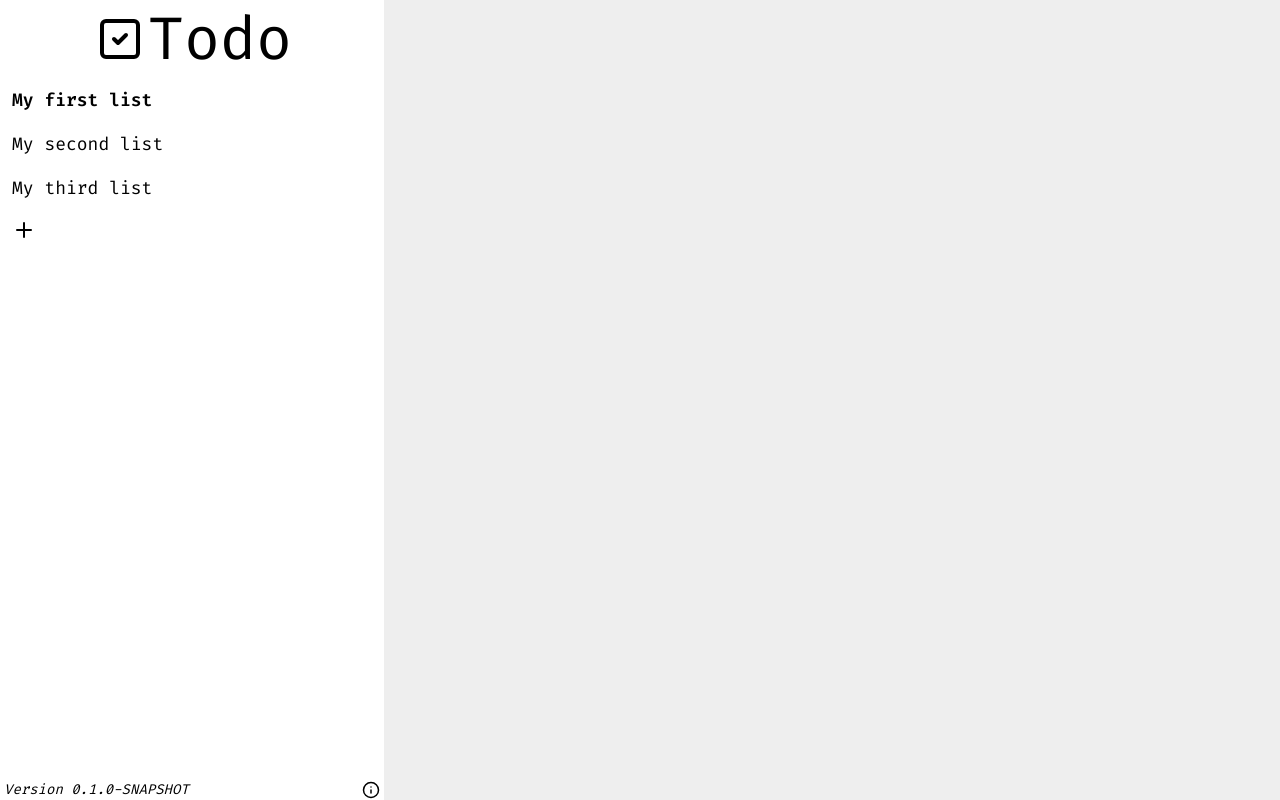
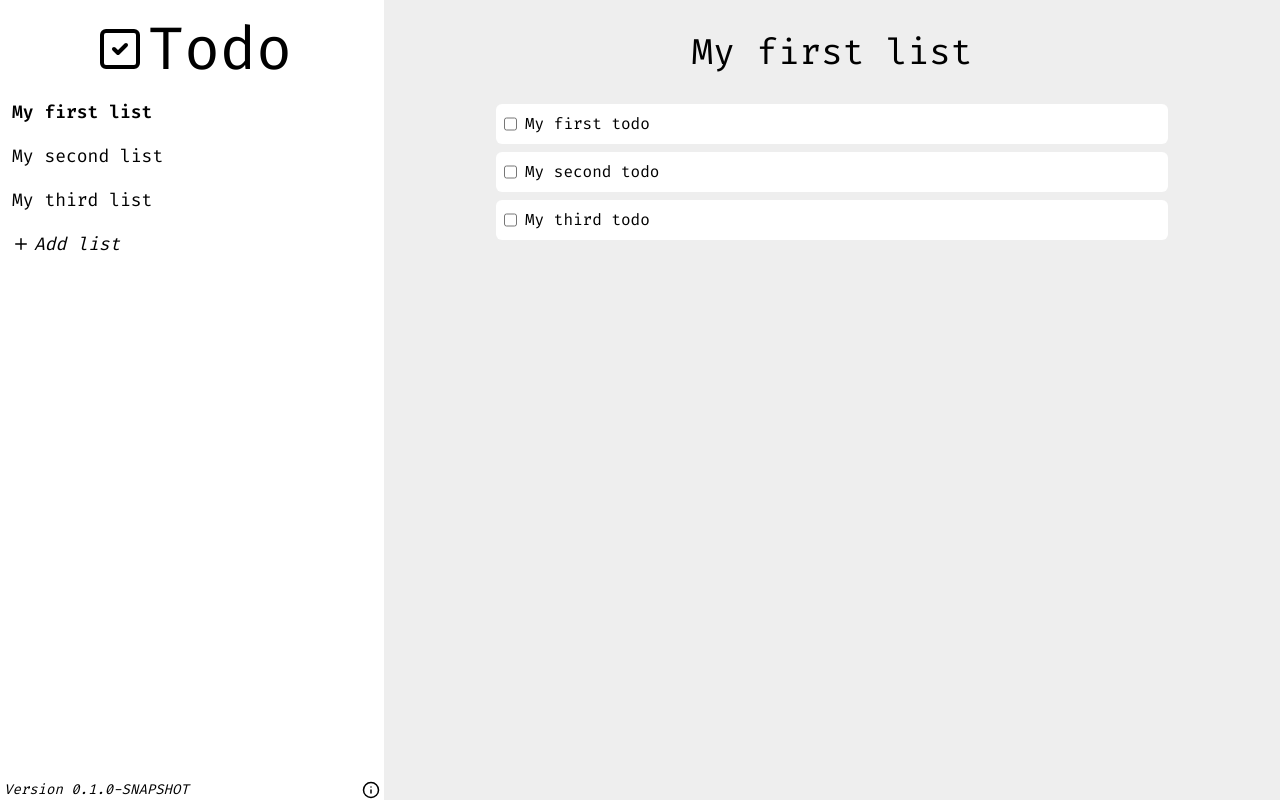
Before and after one commit to matsbak/idata2502-project, a Vue app in the folder frontend/: page / in a window 1280 px wide. Built offline with nearby package versions, Linux system fonts and the light colour scheme.

Commit message:
Add main section

```diff
--- a/frontend/index.html
+++ b/frontend/index.html
@@ -10,7 +10,7 @@
     <title>Todo</title>
   </head>
   <body>
-    <div id="app" class="h-full"></div>
+    <div id="app" class="flex h-full"></div>
     <script type="module" src="/src/main.ts"></script>
   </body>
 </html>
--- a/frontend/src/App.vue
+++ b/frontend/src/App.vue
@@ -1,7 +1,9 @@
 <script setup lang="ts">
 import Sidebar from './components/Sidebar.vue'
+import MainSection from './components/MainSection.vue'
 </script>
 
 <template>
   <Sidebar />
+  <MainSection />
 </template>
--- a/frontend/src/components/HeaderSection.vue
+++ b/frontend/src/components/HeaderSection.vue
@@ -3,7 +3,7 @@ import { SquareCheck } from 'lucide-vue-next'
 </script>
 
 <template>
-  <header class="flex justify-center items-center h-1/10">
+  <header class="flex justify-center items-center h-1/8">
     <SquareCheck
       class="m-1"
       :size="48"
--- /dev/null
+++ b/frontend/src/components/MainSection.vue
@@ -0,0 +1,31 @@
+<script setup lang="ts">
+</script>
+
+<template>
+  <main class="flex flex-col grow">
+    <h2 class="flex justify-center items-center p-8 text-4xl">My first list</h2>
+    <ul class="flex flex-col grow items-center overflow-y-auto">
+      <li class="flex mb-2 p-2 w-2xl rounded-md bg-white">
+        <input
+          type="checkbox"
+          class="mr-2"
+        />
+        <p class="overflow-x-hidden text-nowrap hover:line-through cursor-default">My first todo</p>
+      </li>
+      <li class="flex mb-2 p-2 w-2xl rounded-md bg-white">
+        <input
+          type="checkbox"
+          class="mr-2"
+        />
+        <p class="overflow-x-hidden text-nowrap hover:line-through cursor-default">My second todo</p>
+      </li>
+      <li class="flex mb-2 p-2 w-2xl rounded-md bg-white">
+        <input
+          type="checkbox"
+          class="mr-2"
+        />
+        <p class="overflow-x-hidden text-nowrap hover:line-through cursor-default">My third todo</p>
+      </li>
+    </ul>
+  </main>
+</template>
--- a/frontend/src/components/Sidebar.vue
+++ b/frontend/src/components/Sidebar.vue
@@ -64,13 +64,13 @@ const addList = () => {
     <div v-if="!displayInfo" class="h-full">
       <div class="h-39/40 w-full">
         <HeaderSection />
-        <ul class="px-1 h-9/10 w-full overflow-y-auto">
+        <ul class="px-1 h-7/8 w-full overflow-y-auto">
           <li
             v-for="list in lists"
             :key="list.id"
             @click="select(list.id)"
             :class="[
-              'p-2 text-lg cursor-pointer',
+              'pb-4 px-2 w-fit text-lg cursor-pointer',
               selected === list.id ? 'font-semibold' : 'hover:font-semibold'
             ]"
           >
@@ -80,7 +80,7 @@ const addList = () => {
             v-if="inputMode"
             @keyup.escape="disableInputMode()"
             @keyup.enter="addList()"
-            class="flex items-center justify-between p-2 w-full text-lg"
+            class="flex items-center justify-between px-2 w-full text-lg"
           >
             <input
               ref="input"
@@ -94,9 +94,13 @@ const addList = () => {
           <li
             v-else
             @click="enableInputMode()"
-            class="p-2 w-min cursor-pointer"
+            class="flex items-center px-2 w-fit text-lg italic hover:font-semibold cursor-pointer"
           >
-            <Plus />
+            <Plus
+              :size="18"
+              class="mr-1"
+            />
+            Add list
           </li>
         </ul>
       </div>
```
